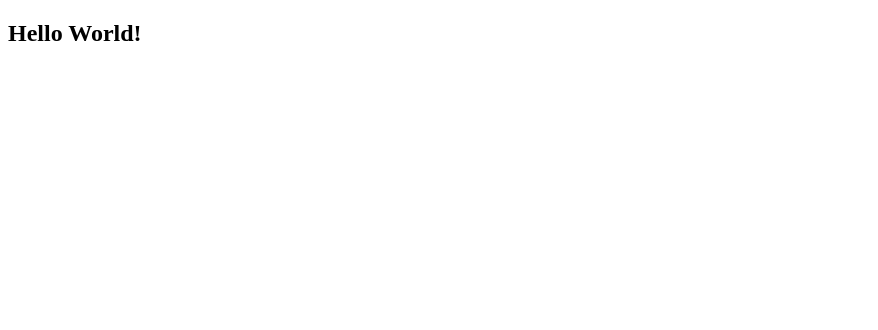
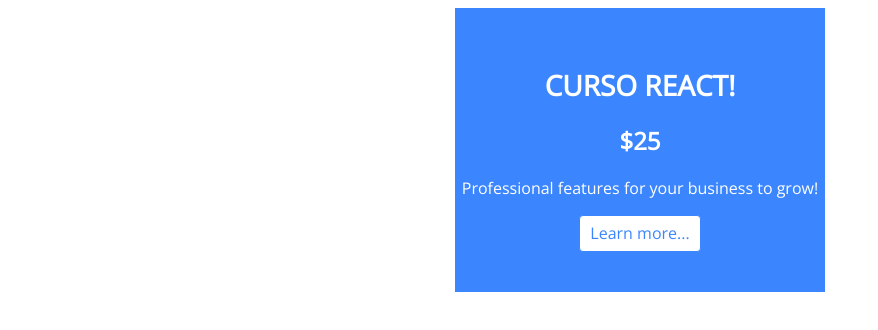
Before and after one commit to AndreSDS/react-collabCode, a React (Create React App) app in the folder agenda-collab/: page / in a window 1280 px wide. Shown: the top 330 px of the page, without its empty margins (0-878 px from the left). Built offline with nearby package versions, Linux system fonts and the light colour scheme.

Commit message:
Atualizando arquivos de acordo com ITCSS

```diff
--- a/agenda-collab/package.json
+++ b/agenda-collab/package.json
@@ -5,7 +5,8 @@
   "dependencies": {
     "react": "^16.5.2",
     "react-dom": "^16.5.2",
-    "react-scripts": "2.0.5"
+    "react-scripts": "2.0.5",
+    "styled-components": "^4.0.2"
   },
   "scripts": {
     "start": "react-scripts start",
--- a/agenda-collab/public/index.html
+++ b/agenda-collab/public/index.html
@@ -15,6 +15,8 @@
       Learn how to configure a non-root public URL by running `npm run build`.
     -->
     <title>React App</title>
+    <!--Open-sans google fonts-->
+    <link href="https://fonts.googleapis.com/css?family=Open+Sans" rel="stylesheet">
   </head>
   <body>
     <noscript>
--- a/agenda-collab/src/App.js
+++ b/agenda-collab/src/App.js
@@ -1,10 +1,14 @@
 import React from "react";
 
-//jsx
+import { Card, Name, Price, Description, Button } from "./style";
+
 const App = () => (
-        <article>
-          <h1>Hello World!</h1>
-        </article>
+        <Card>
+          <Name>Curso React!</Name>
+          <Price>$25</Price>
+          <Description>Professional features for your business to grow!</Description>
+          <Button>Learn more...</Button>
+        </Card>
     );
 
 export default App;
--- a/agenda-collab/src/index.js
+++ b/agenda-collab/src/index.js
@@ -1,5 +1,14 @@
-import React from 'react';
+import React, { Fragment } from 'react';
 import ReactDOM from 'react-dom';
+
 import App from './App';
 
-ReactDOM.render(<App />, document.getElementById('root'));
+import GlobalColors from './styles/settings/colors';
+
+ReactDOM.render(
+    <Fragment>
+        <GlobalColors />
+        <App />
+    </Fragment>,
+    document.getElementById("root")
+);
--- /dev/null
+++ b/agenda-collab/src/style.js
@@ -0,0 +1,41 @@
+import styled from 'styled-components';
+
+export const Card = styled.article`
+background-color: var(--color-first);
+color: var(--color-zero);
+font-family: 'Open Sans', sans-serif;
+text-align: center;
+padding: 58px 0 40px 0;
+width: 370px;
+margin: 0 auto;
+`;
+
+export const Name = styled.h1`
+    font-size: 28px;
+    text-transform: uppercase;
+    margin: 0;
+`
+
+export const Price = styled.h2``;
+
+export const Description = styled.p``;
+
+export const Button = styled.a`
+    display: inline-block;
+    width: 120px;
+    height: 35px;
+    line-height: 35px;
+    background: var(--color-zero);
+    color: var(--color-first);
+    border-radius: 4px;
+    text-trasnform: uppercase;
+    cursor: pointer;
+    transition: all 150ms linear;
+    border: 1px solid var(--color-first);
+
+    &:hover{
+        background-color: var(--color-first);
+        color: var(--color-zero);
+        border: 1px solid var(--color-zero);
+    }
+`;
--- /dev/null
+++ b/agenda-collab/src/styles/settings/colors.js
@@ -0,0 +1,10 @@
+import { createGlobalStyle } from "styled-components";
+
+const GlobalColors = createGlobalStyle`
+    :root{
+        --color-zero: #fff;
+        --color-first: #3b86ff;
+    }
+`;
+
+export default GlobalColors;
```
Also changed, not shown: package.json (deleted, +0 -11 lines), 1 other file (tests, documents, lock files or other folders).
